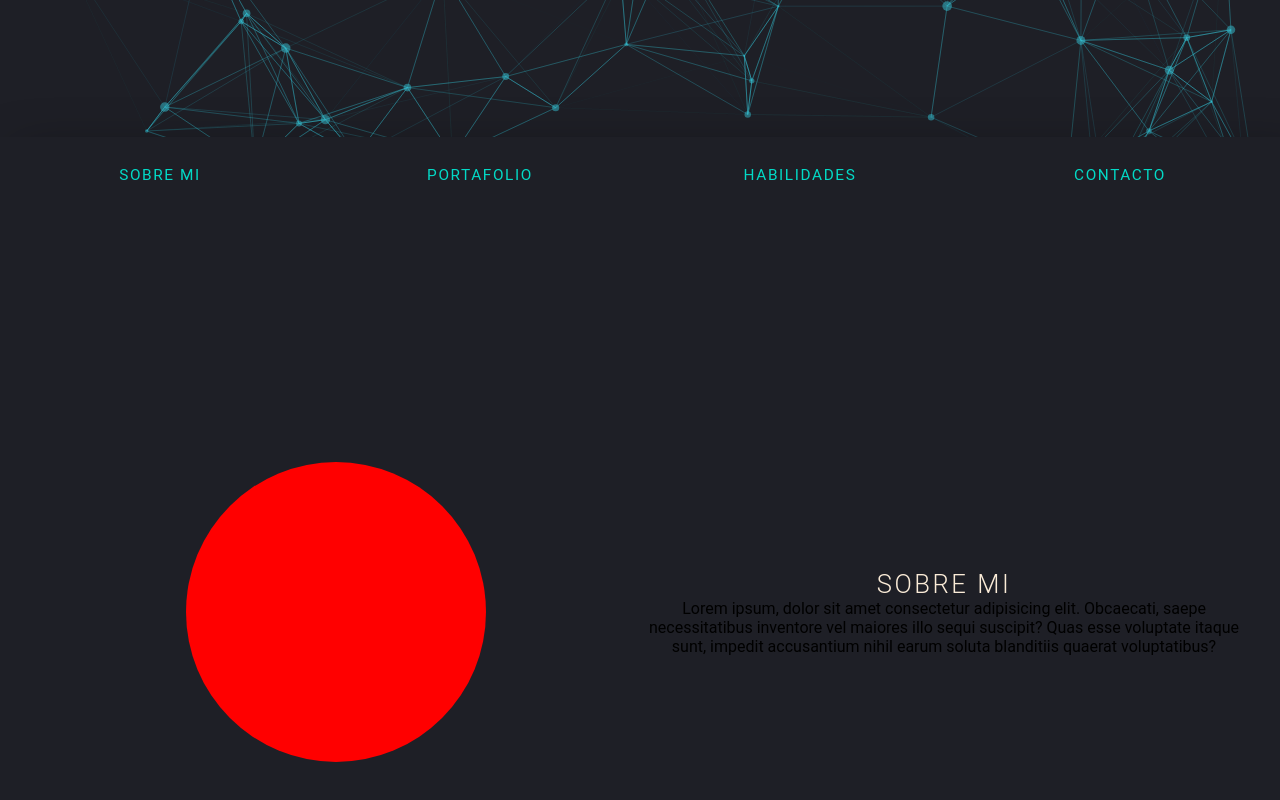
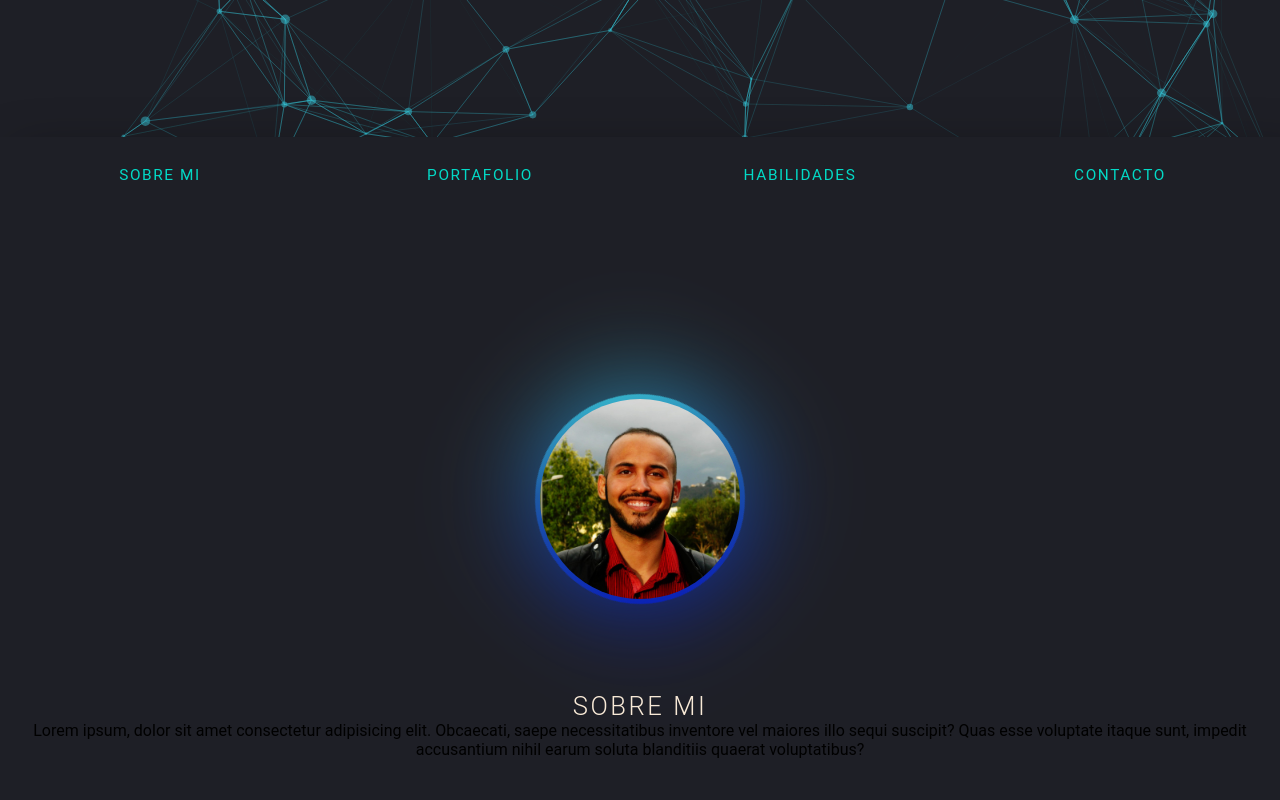
Before and after one commit to Josbor/portfolio, a React (Vite) app: page / in a window 1280 px wide. Shown: the part 588-1388 px from the top of the page. Built offline with nearby package versions, Linux system fonts and the light colour scheme.

Commit message:
mejora de estilo

```diff
--- a/index.html
+++ b/index.html
@@ -4,7 +4,6 @@
     <meta charset="UTF-8" />
     <link rel="icon" type="image/svg+xml" href="/vite.svg" />
     <meta name="viewport" content="width=device-width, initial-scale=1.0" />
-
     <title>Vite + React</title>
   </head>
   <body>
--- a/src/App.scss
+++ b/src/App.scss
@@ -1,85 +1,78 @@
-
 #root {
 
 }
-
-@property --rotate {
-    initial-value: 132deg;
-    syntax: "<angle>";
-    inherits: false;
-  }
-
-
+$rotation:132deg;
 .about-container {
 
     display: grid;
-    grid-template-columns: 1fr 1fr;
-    justify-content: center;
+    grid-template-rows: 1fr 1fr;
+    gap: 20px;
+    justify-content: end;
     align-items: center;
 
     .about-image-container {
+
+        background-color: none;
+        background: none;
         margin: 0 auto;
+        .about-image {
+           // background-image: url("./assets/profilePic.jpg");
+            //background-size: contain;
 
 
-        .about-image {
-            width: 300px;
-            height: 300px;
             border-radius: 100% ;
             position: relative;
             padding: 3px;
-            background-color: red;
-            // background-image: url("./assets/profilePic.jpg");
-            // background-size: contain;
+            justify-content: center;
+            align-items: center;
+            text-align: center;
+            display: flex;            ;
 
-            &::before{
-                content: "";
-                width: 380px;
-                height: 380px;
-                border-radius:100%;
-                background-image: linear-gradient(
-                  var(--rotate)
-                  , #5ddcff, #3c67e3 43%, #4e00c2);
-                  position: absolute;
-                  z-index: -1;
-                  top: -1%;
-                  left: -2%;
-                  animation: spin 2.5s linear infinite;
-            }
+           img{
+            width: 200px;
+            height: 200px;
+            position: relative;
+            z-index: 2;
+            border-radius: 100%;
+           }
+         &::before{
+            content: '';
+            position: absolute;
+            width: 210px;
+            height: 210px;
+            border-radius: 100% ;
 
-            &::after {
-                position: absolute;
-                content: "";
-                top: calc(300px / 6);
-                left: 0;
-                right: 0;
-                z-index: -1;
-                height: 100%;
-                width: 100%;
-                margin: 0 auto;
-                transform: scale(0.8);
-                filter: blur(calc(var(300px) / 6));
-                background-image: linear-gradient(
-                  var(--rotate),
-                  #5ddcff,
-                  #3c67e3 43%,
-                  #4e00c2
-                );
-                opacity: 1;
-                transition: opacity 0.5s;
-                animation: spin 2.5s linear infinite;
-              }
+            z-index: 1;
+            background: linear-gradient(132deg, #4affed, #1d58a1 43%, #0003c2);
+            -webkit-animation: spiner;
+            -webkit-animation-duration: 3s;
+
+            -webkit-animation-iteration-count: infinite;
+            -webkit-animation-timing-function: linear;
 
 
+
+         }
+         &::after{
+            content: '';
+            position: absolute;
+            width: 210px;
+            height: 210px;
+            border-radius: 100% ;
+            filter: blur(50px);
+            background-image: linear-gradient(132deg, #4affed,#1d58a1 43%, #0003c2);
+             z-index: 1;
+             -webkit-animation: spiner;
+             -webkit-animation-duration: 3s;
+             -webkit-animation-iteration-count: infinite;
+             -webkit-animation-timing-function: linear;
+
         }
+        @-webkit-keyframes spiner {
 
+            to{transform: rotate(1turn);}
+
+          }
+        }
     }
 }
-
-@keyframes spin {
-    0% {
-      --rotate: 0deg;
-    }
-    100% {
-      --rotate: 360deg;
-    }
-  }
--- a/src/pages/AboutMe.jsx
+++ b/src/pages/AboutMe.jsx
@@ -1,5 +1,5 @@
 import React from 'react'
-
+import image from '../assets/profilePic.jpg'
 const AboutMe = () => {
   return (
     <div className='about-container'>
@@ -7,8 +7,9 @@ const AboutMe = () => {
       <div className='about-image-container'>
         <div className='about-image'>
 
+          <img src={image}  />
+
         </div>
-
       </div>
       <div className='about-content'>
         <h2>SOBRE MI</h2>
```
